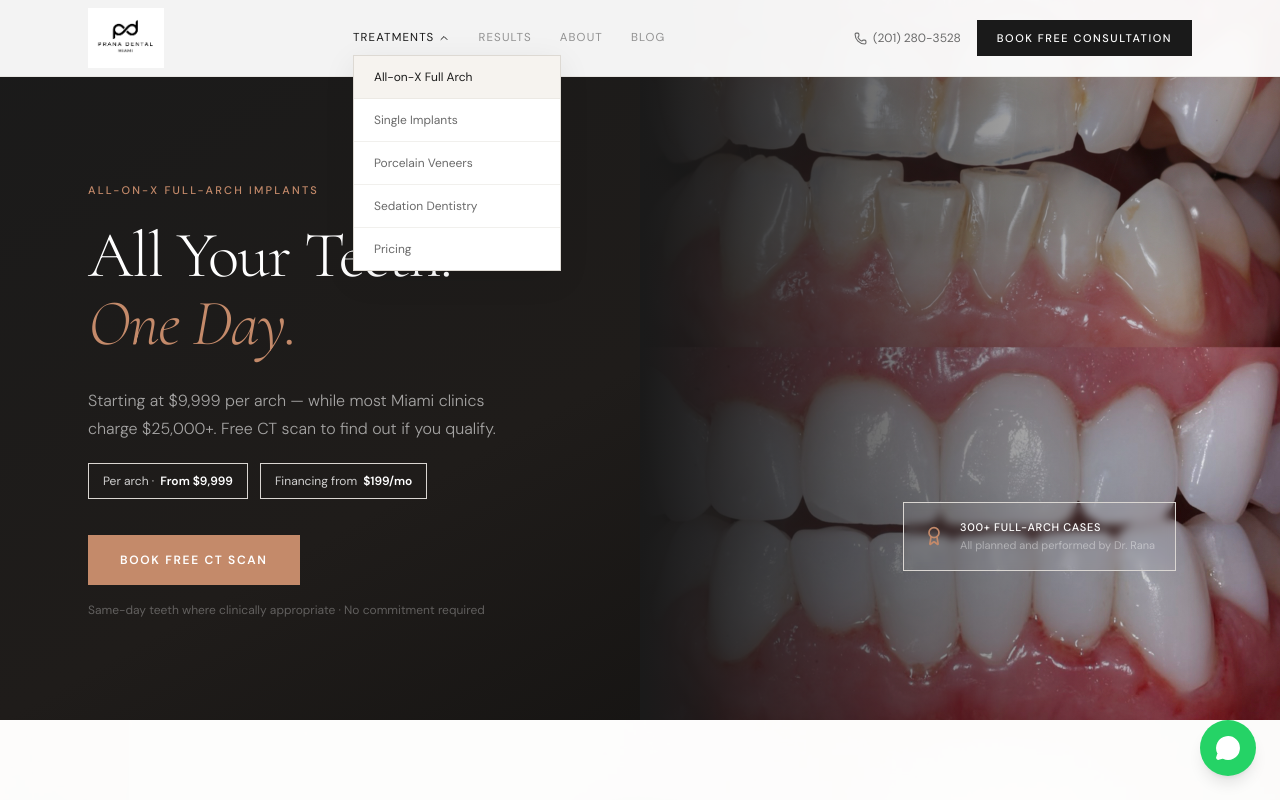
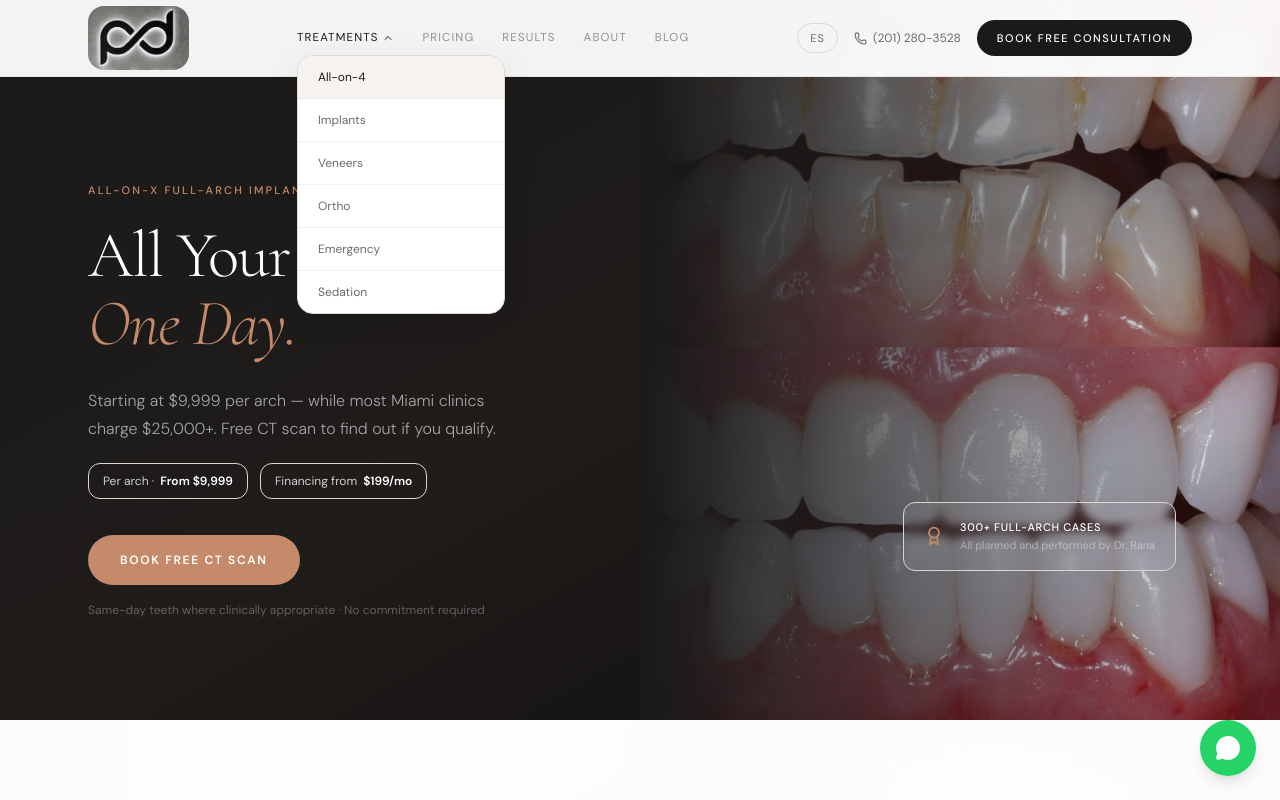
Before and after one commit to aakashrrana-max/prana-dental-miami, a React (Vite) app: page /all-on-x in a window 1280 px wide. Both pictures are taken after a click on the button "TREATMENTS". Shown: the top 800 px of the page. Built offline with nearby package versions, Linux system fonts and the light colour scheme; the HTML template or start-up script is replaced by a standard one.

Commit message:
Integrate new assets
Co-authored-by: kashranadds-cloud <273846255+kashranadds-cloud@users.noreply.github.com>

```diff
--- a/src/components/Footer.tsx
+++ b/src/components/Footer.tsx
@@ -1,24 +1,22 @@
 import { Link } from "react-router-dom";
 import { Star } from "lucide-react";
-import { PHONE, PHONE_LINK, WHATSAPP_LINK, ADDRESS, INSTAGRAM, YOUTUBE } from "@/lib/constants";
-import logoImg from "@/assets/full_logo.png";
+import { PHONE, PHONE_LINK, WHATSAPP_LINK, INSTAGRAM, YOUTUBE } from "@/lib/constants";
+import pdSymbol from "@/assets/pd-symbol.jpg";
 
 export const Footer = () => {
   const year = new Date().getFullYear();
 
   return (
     <footer className="bg-[#111110] text-white/55">
-
-      {/* Trust bar */}
       <div className="border-b border-white/8">
         <div className="container-main px-6 md:px-12 py-5">
-          <div className="flex flex-wrap items-center justify-center md:justify-between gap-4 md:gap-0 divide-y md:divide-y-0 md:divide-x divide-white/10 text-center">
+          <div className="flex flex-wrap items-center justify-center md:justify-between gap-4 md:gap-0 text-center">
             {[
-              { label: "Licensed Florida Dental Practice" },
-              { label: "4.9★ Google Rating · 200+ Reviews" },
-              { label: "3,000+ Implants Placed" },
-              { label: "Hablamos Español" },
-            ].map(({ label }) => (
+              "Licensed Florida Dental Practice",
+              "4.9★ Google Rating · 200+ Reviews",
+              "3,000+ Implants Placed",
+              "Hablamos Español",
+            ].map((label) => (
               <p key={label} className="flex-1 min-w-[50%] md:min-w-0 py-2 md:py-0 font-body text-[10.5px] uppercase tracking-[0.14em] text-white/30 px-4">
                 {label}
               </p>
@@ -27,13 +25,10 @@ export const Footer = () => {
         </div>
       </div>
 
-      {/* Main footer grid */}
       <div className="container-main px-6 md:px-12 pt-16 pb-10">
         <div className="grid grid-cols-1 md:grid-cols-4 gap-12 md:gap-8 mb-16">
-
-          {/* Brand col */}
           <div>
-            <img src={logoImg} alt="Prana Dental Miami" className="h-12 w-auto mb-5 opacity-80" />
+            <img src={pdSymbol} alt="Prana Dental Miami" className="h-14 w-auto mb-5 opacity-80 rounded-xl" />
             <p className="font-body text-[13px] text-white/35 leading-[1.7] mb-4">
               Miami's premier implant &amp; cosmetic dentistry practice. Premium care. Transparent pricing.
             </p>
@@ -45,13 +40,12 @@ export const Footer = () => {
             </div>
           </div>
 
-          {/* Visit col */}
           <div className="space-y-2 text-[13px] font-body">
             <p className="text-white/25 uppercase tracking-[0.12em] text-[10px] mb-4">Visit</p>
             <p className="text-white/45">3050 Biscayne Blvd</p>
             <p className="text-white/45">Suite 703</p>
             <p className="text-white/45">Miami, FL 33137</p>
-            <p className="text-white/45 pt-2">Mon – Sat · 8 AM – 8 PM</p>
+            <p className="text-white/45 pt-2">Mon - Sat · 8 AM - 8 PM</p>
             <a
               href="https://maps.google.com/?q=3050+Biscayne+Blvd+Suite+703+Miami+FL+33137"
               target="_blank"
@@ -62,19 +56,17 @@ export const Footer = () => {
             </a>
           </div>
 
-          {/* Services col */}
           <div className="space-y-2.5 text-[13px] font-body">
             <p className="text-white/25 uppercase tracking-[0.12em] text-[10px] mb-4">Treatments</p>
             <Link to="/all-on-x" className="block text-white/45 hover:text-white transition-colors">All-on-X Full Arch</Link>
             <Link to="/dental-implants" className="block text-white/45 hover:text-white transition-colors">Single Dental Implants</Link>
             <Link to="/veneers" className="block text-white/45 hover:text-white transition-colors">Porcelain Veneers</Link>
-            <Link to="/sedation" className="block text-white/45 hover:text-white transition-colors">Sedation Dentistry</Link>
+            <Link to="/ortho" className="block text-white/45 hover:text-white transition-colors">Orthodontics</Link>
+            <Link to="/emergency" className="block text-white/45 hover:text-white transition-colors">Emergency Dentistry</Link>
             <Link to="/pricing" className="block text-white/45 hover:text-white transition-colors">Pricing & Financing</Link>
             <Link to="/before-after" className="block text-white/45 hover:text-white transition-colors">Patient Results</Link>
-            <Link to="/about" className="block text-white/45 hover:text-white transition-colors">About Dr. Rana</Link>
           </div>
 
-          {/* Contact col */}
           <div className="space-y-2.5 text-[13px] font-body">
             <p className="text-white/25 uppercase tracking-[0.12em] text-[10px] mb-4">Contact</p>
             <a href={PHONE_LINK} className="block text-white/45 hover:text-white transition-colors">{PHONE}</a>
@@ -87,8 +79,7 @@ export const Footer = () => {
           </div>
         </div>
 
-        {/* Map — real address embed */}
-        <div className="rounded-sm overflow-hidden h-[180px] mb-12">
+        <div className="rounded-2xl overflow-hidden h-[180px] mb-12">
           <iframe
             src="https://www.google.com/maps/embed?pb=!1m18!1m12!1m3!1d3591.8934765!2d-80.19395!3d25.80583!2m3!1f0!2f0!3f0!3m2!1i1024!2i768!4f13.1!3m3!1m2!1s0x88d9b49a5f65df93%3A0x1e0c3dae4c57a7b5!2s3050%20Biscayne%20Blvd%20%23703%2C%20Miami%2C%20FL%2033137!5e0!3m2!1sen!2sus!4v1700000000000!5m2!1sen!2sus"
             width="100%"
@@ -97,11 +88,10 @@ export const Footer = () => {
             allowFullScreen
             loading="lazy"
             referrerPolicy="no-referrer-when-downgrade"
-            title="Prana Dental Miami — 3050 Biscayne Blvd Suite 703"
+            title="Prana Dental Miami"
           />
         </div>
 
-        {/* Bottom bar */}
         <div className="pt-8 border-t border-white/8 flex flex-col md:flex-row items-center justify-between gap-4 text-[11px] text-white/20 font-body">
           <p>© {year} Prana Dental Miami. All rights reserved.</p>
           <div className="flex gap-6">
--- a/src/components/Navbar.tsx
+++ b/src/components/Navbar.tsx
@@ -1,18 +1,21 @@
 import { useState, useEffect, useRef } from "react";
 import { Link, useLocation } from "react-router-dom";
 import { Menu, X, Phone, ChevronDown } from "lucide-react";
-import logoImg from "@/assets/full_logo.png";
+import pdSymbol from "@/assets/pd-symbol.jpg";
 import { PHONE, PHONE_LINK, WHATSAPP_LINK } from "@/lib/constants";
+import { useI18n } from "@/lib/i18n";
 
 const SERVICES = [
-  { label: "All-on-X Full Arch", to: "/all-on-x" },
-  { label: "Single Implants", to: "/dental-implants" },
-  { label: "Porcelain Veneers", to: "/veneers" },
-  { label: "Sedation Dentistry", to: "/sedation" },
-  { label: "Pricing", to: "/pricing" },
+  { label: "All-on-4", to: "/all-on-x" },
+  { label: "Implants", to: "/dental-implants" },
+  { label: "Veneers", to: "/veneers" },
+  { label: "Ortho", to: "/ortho" },
+  { label: "Emergency", to: "/emergency" },
+  { label: "Sedation", to: "/sedation" },
 ];
 
 const TOP_LINKS = [
+  { label: "Pricing", to: "/pricing" },
   { label: "Results", to: "/before-after" },
   { label: "About", to: "/about" },
   { label: "Blog", to: "/blog" },
@@ -24,6 +27,7 @@ export const Navbar = () => {
   const [servicesOpen, setServicesOpen] = useState(false);
   const location = useLocation();
   const dropRef = useRef<HTMLDivElement>(null);
+  const { lang, setLang, t } = useI18n();
 
   useEffect(() => {
     const onScroll = () => setScrolled(window.scrollY > 40);
@@ -38,12 +42,9 @@ export const Navbar = () => {
 
   useEffect(() => { setOpen(false); setServicesOpen(false); }, [location]);
 
-  // Close dropdown on outside click
   useEffect(() => {
     const handler = (e: MouseEvent) => {
-      if (dropRef.current && !dropRef.current.contains(e.target as Node)) {
-        setServicesOpen(false);
-      }
+      if (dropRef.current && !dropRef.current.contains(e.target as Node)) setServicesOpen(false);
     };
     document.addEventListener("mousedown", handler);
     return () => document.removeEventListener("mousedown", handler);
@@ -59,14 +60,13 @@ export const Navbar = () => {
           : "bg-white/95 backdrop-blur-sm border-b border-prana-border/50"
       }`}>
         <div className="container-main flex items-center justify-between h-[68px] md:h-[76px] px-6 md:px-12">
-
+          {/* Logo - PD symbol only, 2x bigger */}
           <Link to="/" className="flex-shrink-0">
-            <img src={logoImg} alt="Prana Dental Miami" className="h-[50px] md:h-[60px] w-auto" />
+            <img src={pdSymbol} alt="Prana Dental" className="h-[56px] md:h-[64px] w-auto rounded-lg" />
           </Link>
 
           {/* Desktop nav */}
           <div className="hidden lg:flex items-center gap-7">
-            {/* Services dropdown */}
             <div className="relative" ref={dropRef}>
               <button
                 onClick={() => setServicesOpen(v => !v)}
@@ -74,10 +74,10 @@ export const Navbar = () => {
                   isServiceActive ? "text-prana-charcoal" : "text-prana-charcoal/45 hover:text-prana-charcoal"
                 }`}
               >
-                Treatments <ChevronDown size={12} className={`transition-transform ${servicesOpen ? "rotate-180" : ""}`} />
+                {t("Treatments", "Servicios")} <ChevronDown size={12} className={`transition-transform ${servicesOpen ? "rotate-180" : ""}`} />
               </button>
               {servicesOpen && (
-                <div className="absolute top-full left-0 mt-2 w-52 bg-white border border-prana-border shadow-[0_8px_30px_0_rgba(0,0,0,0.08)] z-50">
+                <div className="absolute top-full left-0 mt-2 w-52 bg-white border border-prana-border shadow-[0_8px_30px_0_rgba(0,0,0,0.08)] z-50 rounded-2xl overflow-hidden">
                   {SERVICES.map(s => (
                     <Link
                       key={s.to}
@@ -110,11 +110,18 @@ export const Navbar = () => {
 
           {/* Desktop right */}
           <div className="hidden lg:flex items-center gap-4">
+            {/* Language toggle */}
+            <button
+              onClick={() => setLang(lang === "en" ? "es" : "en")}
+              className="font-body text-[11px] uppercase tracking-[0.1em] text-prana-text-muted hover:text-prana-charcoal transition-colors border border-prana-border rounded-full px-3 py-1.5"
+            >
+              {lang === "en" ? "ES" : "EN"}
+            </button>
             <a href={PHONE_LINK} className="flex items-center gap-1.5 font-body text-[12px] text-prana-text-muted hover:text-prana-charcoal transition-colors">
               <Phone size={13} />{PHONE}
             </a>
             <a href={WHATSAPP_LINK} target="_blank" rel="noopener noreferrer" className="btn-primary text-[11px] py-2.5 px-5">
-              Book Free Consultation
+              {t("Book Free Consultation", "Consulta Gratis")}
             </a>
           </div>
 
@@ -129,20 +136,28 @@ export const Navbar = () => {
         <div className="fixed inset-0 z-[60] bg-white flex flex-col">
           <div className="flex items-center justify-between h-[68px] px-6 border-b border-prana-border">
             <Link to="/" onClick={() => setOpen(false)}>
-              <img src={logoImg} alt="Prana Dental Miami" className="h-[46px] w-auto" />
+              <img src={pdSymbol} alt="Prana Dental" className="h-[50px] w-auto rounded-lg" />
             </Link>
-            <button onClick={() => setOpen(false)} className="text-prana-charcoal p-2 -mr-2"><X size={22} /></button>
+            <div className="flex items-center gap-3">
+              <button
+                onClick={() => setLang(lang === "en" ? "es" : "en")}
+                className="font-body text-[11px] uppercase tracking-[0.1em] text-prana-text-muted border border-prana-border rounded-full px-3 py-1.5"
+              >
+                {lang === "en" ? "ES" : "EN"}
+              </button>
+              <button onClick={() => setOpen(false)} className="text-prana-charcoal p-2 -mr-2"><X size={22} /></button>
+            </div>
           </div>
 
           <div className="flex flex-col flex-1 overflow-y-auto px-8 pt-8 gap-1">
-            <p className="font-body text-[10px] uppercase tracking-[0.18em] text-prana-text-muted mb-3">Treatments</p>
+            <p className="font-body text-[10px] uppercase tracking-[0.18em] text-prana-text-muted mb-3">{t("Treatments", "Servicios")}</p>
             {SERVICES.map(s => (
               <Link key={s.to} to={s.to} className={`font-body text-[15px] py-2.5 border-b border-prana-border/40 ${location.pathname === s.to ? "text-prana-charcoal font-medium" : "text-prana-charcoal/60"}`}>
                 {s.label}
               </Link>
             ))}
             <div className="mt-6 mb-3">
-              <p className="font-body text-[10px] uppercase tracking-[0.18em] text-prana-text-muted mb-3">More</p>
+              <p className="font-body text-[10px] uppercase tracking-[0.18em] text-prana-text-muted mb-3">{t("More", "Más")}</p>
               {TOP_LINKS.map(l => (
                 <Link key={l.to} to={l.to} className={`block font-body text-[15px] py-2.5 border-b border-prana-border/40 ${location.pathname === l.to ? "text-prana-charcoal font-medium" : "text-prana-charcoal/60"}`}>
                   {l.label}
@@ -153,7 +168,7 @@ export const Navbar = () => {
 
           <div className="px-8 pb-10 pt-6 border-t border-prana-border space-y-3">
             <a href={WHATSAPP_LINK} target="_blank" rel="noopener noreferrer" className="btn-primary w-full block text-center">
-              Book Free Consultation
+              {t("Book Free Consultation", "Consulta Gratis")}
             </a>
             <a href={PHONE_LINK} className="block text-center font-body text-[13px] text-prana-text-muted py-2">{PHONE}</a>
           </div>
--- a/src/components/OfferCard.tsx
+++ b/src/components/OfferCard.tsx
@@ -12,9 +12,9 @@ interface Props {
 }
 
 export const OfferCard = ({ label, headline, anchor, bullets, link = "/#book", delay = 0, image }: Props) => (
-  <AnimatedSection delay={delay} className="group bg-white border border-prana-border overflow-hidden flex flex-col h-full hover:border-prana-charcoal/30 transition-colors duration-500 rounded-lg">
+  <AnimatedSection delay={delay} className="group bg-white border border-prana-border overflow-hidden flex flex-col h-full hover:border-prana-charcoal/30 transition-colors duration-500 rounded-3xl">
     {image && (
-      <div className="overflow-hidden">
+      <div className="overflow-hidden rounded-t-3xl">
         <img src={image} alt={label} className="w-full h-52 object-cover group-hover:scale-[1.02] transition-transform duration-700" loading="lazy" width={600} height={400} />
       </div>
     )}
--- a/src/components/TestimonialCard.tsx
+++ b/src/components/TestimonialCard.tsx
@@ -11,7 +11,7 @@ interface Props {
 }
 
 export const TestimonialCard = ({ name, location, quote, badge, translationNote, delay = 0 }: Props) => (
-  <AnimatedSection delay={delay} className="bg-white border border-prana-border rounded-lg p-8">
+  <AnimatedSection delay={delay} className="bg-white border border-prana-border rounded-3xl p-8">
     <div className="flex gap-0.5 mb-5">
       {[...Array(5)].map((_, i) => (
         <Star key={i} size={13} className="text-prana-terra fill-prana-terra" />
--- a/src/index.css
+++ b/src/index.css
@@ -25,7 +25,7 @@
     --border: 28 10% 84%;
     --input: 28 10% 84%;
     --ring: 0 0% 0%;
-    --radius: 0.25rem;
+    --radius: 1rem;
 
     --sidebar-background: 0 0% 100%;
     --sidebar-foreground: 0 0% 10%;
@@ -51,7 +51,7 @@
 }
 
 @layer components {
-  /* Calacatta marble texture — 5% opacity on all light sections */
+  /* Calacatta marble texture overlay */
   .texture-overlay {
     position: relative;
   }
@@ -67,7 +67,7 @@
     z-index: 0;
   }
 
-  /* Apply marble to all light sections */
+  /* Apply calacatta marble to all light sections */
   .section-cream,
   .section-warm,
   .section-white {
@@ -135,30 +135,29 @@
     @apply text-[16px] leading-[1.7] font-body font-light text-prana-text-muted;
   }
 
-  /* Buttons */
+  /* Buttons - all rounded, Apple-style */
   .btn-primary {
     @apply inline-block bg-prana-charcoal text-white font-body font-medium text-[12px] uppercase tracking-[0.14em]
-           px-7 py-3.5 rounded-sm transition-all duration-300 hover:bg-prana-black cursor-pointer text-center;
+           px-7 py-3.5 rounded-full transition-all duration-300 hover:bg-prana-black cursor-pointer text-center;
   }
   .btn-ghost {
     @apply inline-block border border-prana-charcoal text-prana-charcoal font-body font-medium text-[12px] uppercase tracking-[0.14em]
-           px-7 py-3.5 rounded-sm transition-all duration-300 hover:bg-prana-charcoal hover:text-white cursor-pointer text-center;
+           px-7 py-3.5 rounded-full transition-all duration-300 hover:bg-prana-charcoal hover:text-white cursor-pointer text-center;
   }
   .btn-white {
     @apply inline-block bg-white text-prana-charcoal font-body font-medium text-[12px] uppercase tracking-[0.14em]
-           px-7 py-3.5 rounded-sm transition-all duration-300 hover:bg-white/90 cursor-pointer text-center;
+           px-7 py-3.5 rounded-full transition-all duration-300 hover:bg-white/90 cursor-pointer text-center;
   }
   .btn-ghost-white {
     @apply inline-block border border-white/30 text-white font-body font-medium text-[12px] uppercase tracking-[0.14em]
-           px-7 py-3.5 rounded-sm transition-all duration-300 hover:border-white cursor-pointer text-center;
+           px-7 py-3.5 rounded-full transition-all duration-300 hover:border-white cursor-pointer text-center;
   }
-  /* Hero dark-bg specific buttons */
   .btn-hero-primary {
     @apply inline-block bg-prana-terra text-white font-body font-semibold text-[12px] uppercase tracking-[0.14em]
-           px-8 py-4 rounded-sm transition-all duration-300 hover:bg-[#b87a5a] cursor-pointer text-center;
+           px-8 py-4 rounded-full transition-all duration-300 hover:bg-[#b87a5a] cursor-pointer text-center;
   }
   .btn-hero-ghost {
     @apply inline-block border border-white/25 text-white/80 font-body font-medium text-[12px] uppercase tracking-[0.14em]
-           px-8 py-4 rounded-sm transition-all duration-300 hover:border-white/50 hover:text-white cursor-pointer text-center;
+           px-8 py-4 rounded-full transition-all duration-300 hover:border-white/50 hover:text-white cursor-pointer text-center;
   }
 }
--- /dev/null
+++ b/src/lib/i18n.tsx
@@ -0,0 +1,23 @@
+import { createContext, useContext, useState, ReactNode } from "react";
+
+type Lang = "en" | "es";
+
+interface I18nContext {
+  lang: Lang;
+  setLang: (lang: Lang) => void;
+  t: (en: string, es: string) => string;
+}
+
+const I18nCtx = createContext<I18nContext>({
+  lang: "en",
+  setLang: () => {},
+  t: (en) => en,
+});
+
+export const I18nProvider = ({ children }: { children: ReactNode }) => {
+  const [lang, setLang] = useState<Lang>("en");
+  const t = (en: string, es: string) => (lang === "es" ? es : en);
+  return <I18nCtx.Provider value={{ lang, setLang, t }}>{children}</I18nCtx.Provider>;
+};
+
+export const useI18n = () => useContext(I18nCtx);
--- a/tailwind.config.ts
+++ b/tailwind.config.ts
@@ -47,6 +47,7 @@ export default {
           terra: "#C48A6A",
           border: "#DDD9D3",
           whatsapp: "#25D366",
+          stone: "#C8C3BB",
         },
       },
       borderRadius: {
```
Also changed, not shown: src/App.tsx (+7 -0 lines), src/components/FullWidthCTA.tsx (+16 -9 lines), src/components/StickyMobileCTA.tsx (+7 -3 lines), src/components/TrustGrid.tsx (+8 -7 lines).
